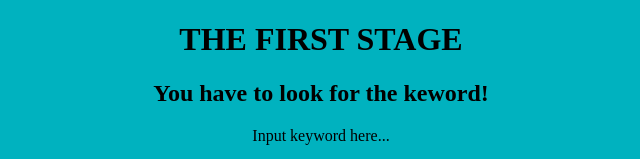
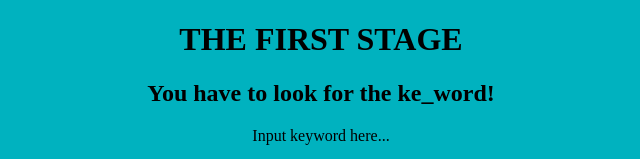
Before and after one commit to ko-math/THE_CONSOLE_GAME, a plain HTML site: page index.html in a window 1280 px wide. Shown: the top 159 px of the page, without its empty margins (319-959 px from the left). Drawn offline with Linux system fonts and the light colour scheme.

Commit message:
Update index.html

```diff
--- a/index.html
+++ b/index.html
@@ -9,7 +9,7 @@
   </head>
   <body>
     <h1>THE FIRST STAGE</h1>
-    <h2>You have to look for the keword!</h2>
+    <h2>You have to look for the ke_word!</h2>
     <p>Input keyword here...</p>
     <input type="text" id="i">
     <button id="b">CHECK</button>
```
